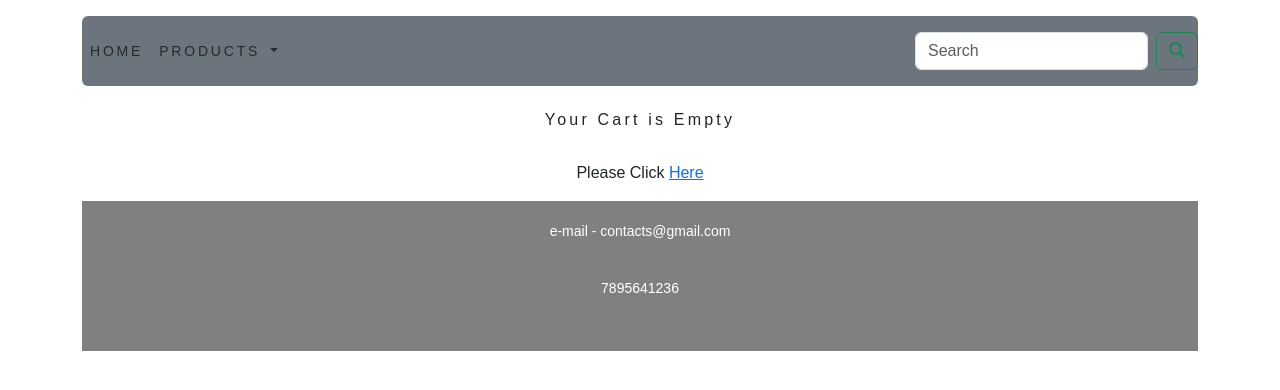
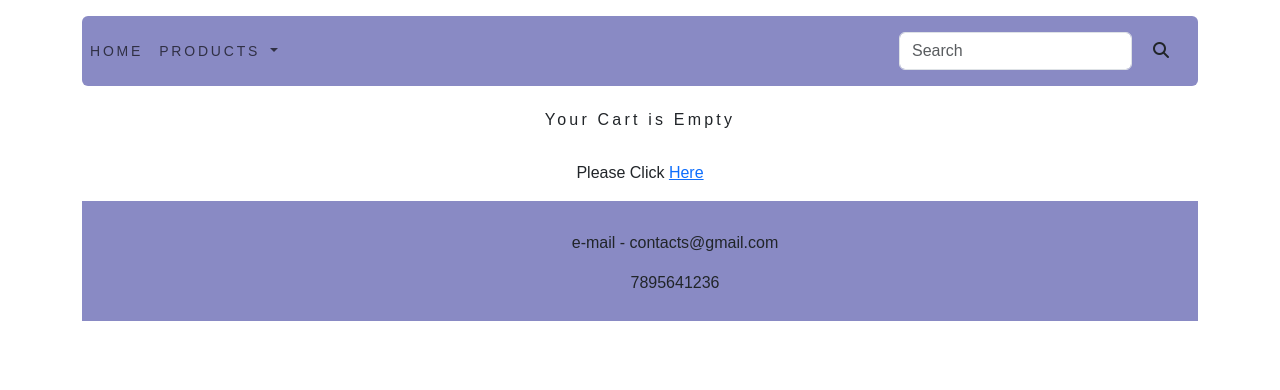
Before and after one commit to Athiraminnu/Style_Avenue, a Django app: page /cart/ in a window 1280 px wide. Shown: the top 390 px of the page. Run offline with Django 4.2, Linux system fonts and the light colour scheme; data comes from the database, SQL or seed files in the repository; data that the repository does not hold is empty; some libraries are stand-ins or nearby versions.

Commit message:
dropdown, footer and urls

```diff
--- a/Templates/base.html
+++ b/Templates/base.html
@@ -5,8 +5,7 @@
     <meta charset="UTF-8">
     <meta name="viewport" content="width=device-width, initial-scale=1">
     <meta name="description" content="{% block metadescription %} {% endblock %}">
-    <link rel="stylesheet" href="https://cdn.jsdelivr.net/npm/bootstrap@4.6.2/dist/css/bootstrap.min.css" integrity="sha384-xOolHFLEh07PJGoPkLv1IbcEPTNtaed2xpHsD9ESMhqIYd0nLMwNLD69Npy4HI+N" crossorigin="anonymous">
-     <link href="{% static 'css/bootstrap.min.css' %}" rel="stylesheet">
+    <link href="https://cdn.jsdelivr.net/npm/bootstrap@5.0.2/dist/css/bootstrap.min.css" rel="stylesheet" integrity="sha384-EVSTQN3/azprG1Anm3QDgpJLIm9Nao0Yz1ztcQTwFspd3yD65VohhpuuCOmLASjC" crossorigin="anonymous">     <link href="{% static 'css/bootstrap.min.css' %}" rel="stylesheet">
     <link href="{% static 'css/custom.css' %}" rel="stylesheet">
     <script src="https://kit.fontawesome.com/91011c3d1d.js"></script>
     <title>{% block title %}{% endblock %}</title>
@@ -17,7 +16,6 @@
     {% block content %}{% endblock %}
 </div>
 {% include 'footer.html' %}
-<script src="{% static 'js/popper.min.js' %}"></script>
-<script src="{% static 'js/bootstrap.min.js' %}"></script>
-</body>
+<script src="https://cdn.jsdelivr.net/npm/@popperjs/core@2.9.2/dist/umd/popper.min.js" integrity="sha384-IQsoLXl5PILFhosVNubq5LC7Qb9DXgDA9i+tQ8Zj3iwWAwPtgFTxbJ8NT4GN1R8p" crossorigin="anonymous"></script>
+<script src="https://cdn.jsdelivr.net/npm/bootstrap@5.0.2/dist/js/bootstrap.min.js" integrity="sha384-cVKIPhGWiC2Al4u+LWgxfKTRIcfu0JTxR+EQDz/bgldoEyl4H0zUF0QKbrJ0EcQF" crossorigin="anonymous"></script></body>
 </html>
--- a/Templates/footer.html
+++ b/Templates/footer.html
@@ -1,8 +1,8 @@
 <div class="container">
-<div class="footer navbar-fixed-bottom my_footer">
-    <div class="text-center">
-        <p>e-mail - contacts@gmail.com</p>
-        <p>7895641236</p>
+    <div class="footer navbar-fixed-bottom" style="background-color: #898AC4; height: 120px;">
+        <div class="text-center" style="padding-left: 70px; padding-top: 30px;">
+            <p >e-mail - contacts@gmail.com</p>
+            <p>7895641236</p>
+        </div>
     </div>
 </div>
-</div>
--- a/Templates/navbar.html
+++ b/Templates/navbar.html
@@ -1,5 +1,5 @@
 {% load static %}
-<nav class="navbar navbar-expand-lg navbar-secondary bg-secondary mt-3 py-3 rounded">
+<nav class="navbar navbar-expand-lg navbar-secondary mt-3 py-3 rounded" style="background-color: #898AC4;">
     <button class="navbar-toggler" type="button" data-toggle="collapse" data-target="#navbarSupportedContent" aria-controls="navbarSupportedContent" aria-expanded="false" aria-label="Toggle navigation">
     <span class="navbar-toggler-icon"></span>
     </button>
@@ -9,8 +9,9 @@
           <a class="nav-link" href="{% url 'e_app:allProductsCategory' %}">Home <span class="sr-only"></span></a>
         </li>
         <li class="nav-item dropdown {% if 'e_app' in request.path %} active {% endif %}">
-          <a class="nav-link dropdown-toggle" href="javascript:void(0)" id="navbarDropdown" role="button" data-toggle="dropdown" aria-haspopup="true" aria-expanded="false">
-          Products
+          <a class="nav-link dropdown-toggle" href="#" id="navbarDropdown" role="button"
+             data-bs-toggle="dropdown" aria-expanded="false">
+            Products
           </a>
           <div class="dropdown-menu" aria-labelledby="navbarDropdown">
             <a class="dropdown-item" href="{% url 'e_app:allProductsCategory' %}">All Products</a>
@@ -26,10 +27,12 @@
           </li>
         {% endif %}
       </ul>
-      <form class="form-inline my-2 my-lg-0" action="{% url 'searchapp:search_result' %}" method="get">
+      <form class="d-flex ms-auto mx-3 my-2 my-lg-0" action="{% url 'searchapp:search_result' %}" method="get">
         {% csrf_token %}
-        <input class="form-control mr-sm-2" type="search" placeholder="Search" name="q" aria-label="Search">
-        <button class="btn btn-outline-success my-2 my-sm-0" type="submit"><i class="fa fa-search"></i></button>
+        <input class="form-control me-2" type="search" placeholder="Search" name="q" aria-label="Search">
+        <button class="btn custom-hover" type="submit">
+          <i class="fa fa-search"></i>
+        </button>
       </form>
     </div>
 </nav>
--- a/e_app/urls.py
+++ b/e_app/urls.py
@@ -1,9 +1,10 @@
+from django.urls import path
 from . import views
-from django . urls import path
+
 app_name = 'e_app'
 
 urlpatterns = [
     path('', views.allProductsCategory, name='allProductsCategory'),
-    path('<slug:c_slug>/', views.allProductsCategory, name='productByCategory'),
-    path('<slug:c_slug>/<slug:product_slug>/', views.proDetail, name='prodCatdetail'),
+    path('category/<slug:c_slug>/', views.allProductsCategory, name='productByCategory'),
+    path('category/<slug:c_slug>/<slug:product_slug>/', views.proDetail, name='prodCatdetail'),
 ]
--- a/ecommerse/urls.py
+++ b/ecommerse/urls.py
@@ -21,9 +21,9 @@ from django.conf import settings
 
 urlpatterns = [
     path('admin/', admin.site.urls),
-    path('app/', include('e_app.urls')),
+    path('cart/', include('cart.urls')),
     path('search/', include('searchapp.urls')),
-    path('cart/', include('cart.urls')),
+    path('', include('e_app.urls')),  # store at root
 ]
 if settings.DEBUG:
     urlpatterns += static(settings.STATIC_URL,
--- a/static/css/custom.css
+++ b/static/css/custom.css
@@ -12,14 +12,14 @@ body{
     text-transform : uppercase;
 }
 .my_footer{
-    background-color: grey;
-    height: 150px;
+    background-color: #898AC4 !important;
+    height: 100px;
 }
 .my_footer p{
     padding-top: 20px;
     font-size: 14px;
     color: white;
-    }
+}
 .my_row_class{
     padding-top: 15px;
 }
```
